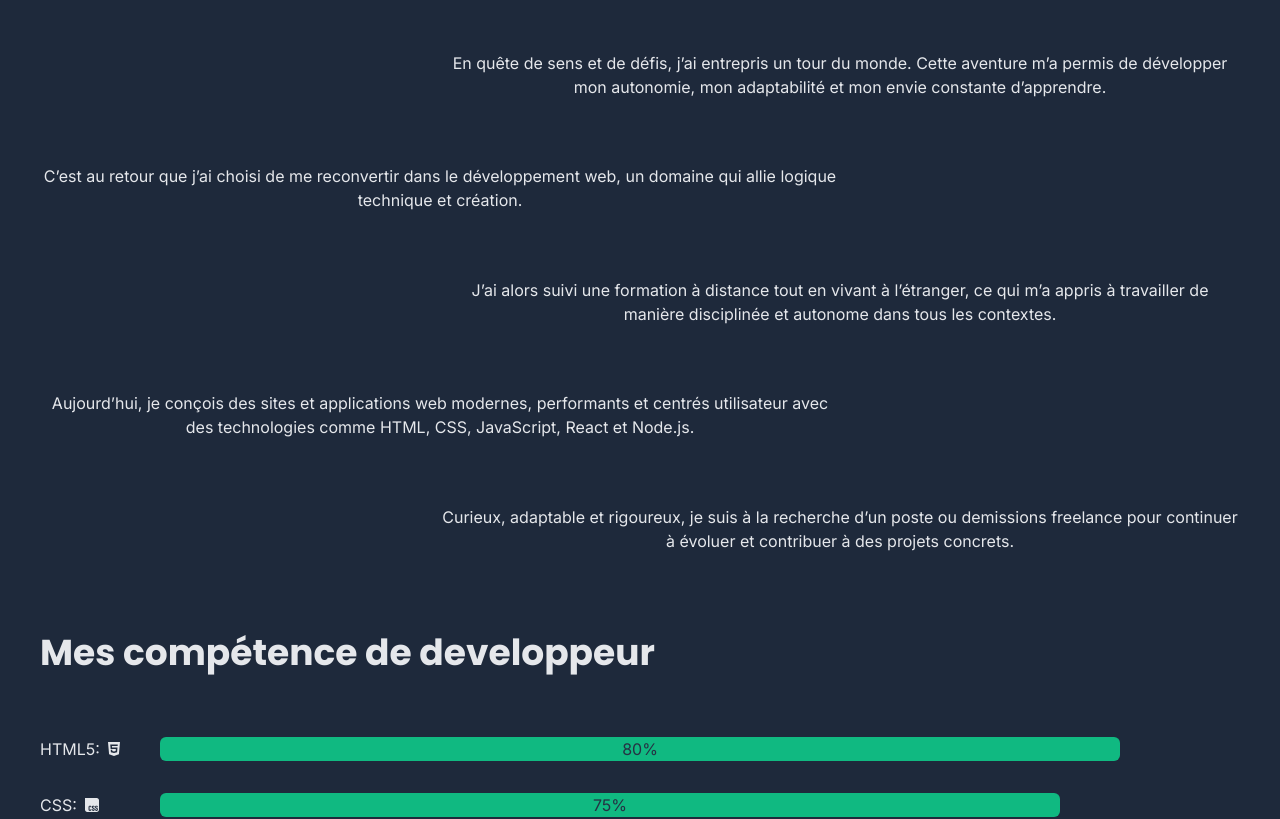
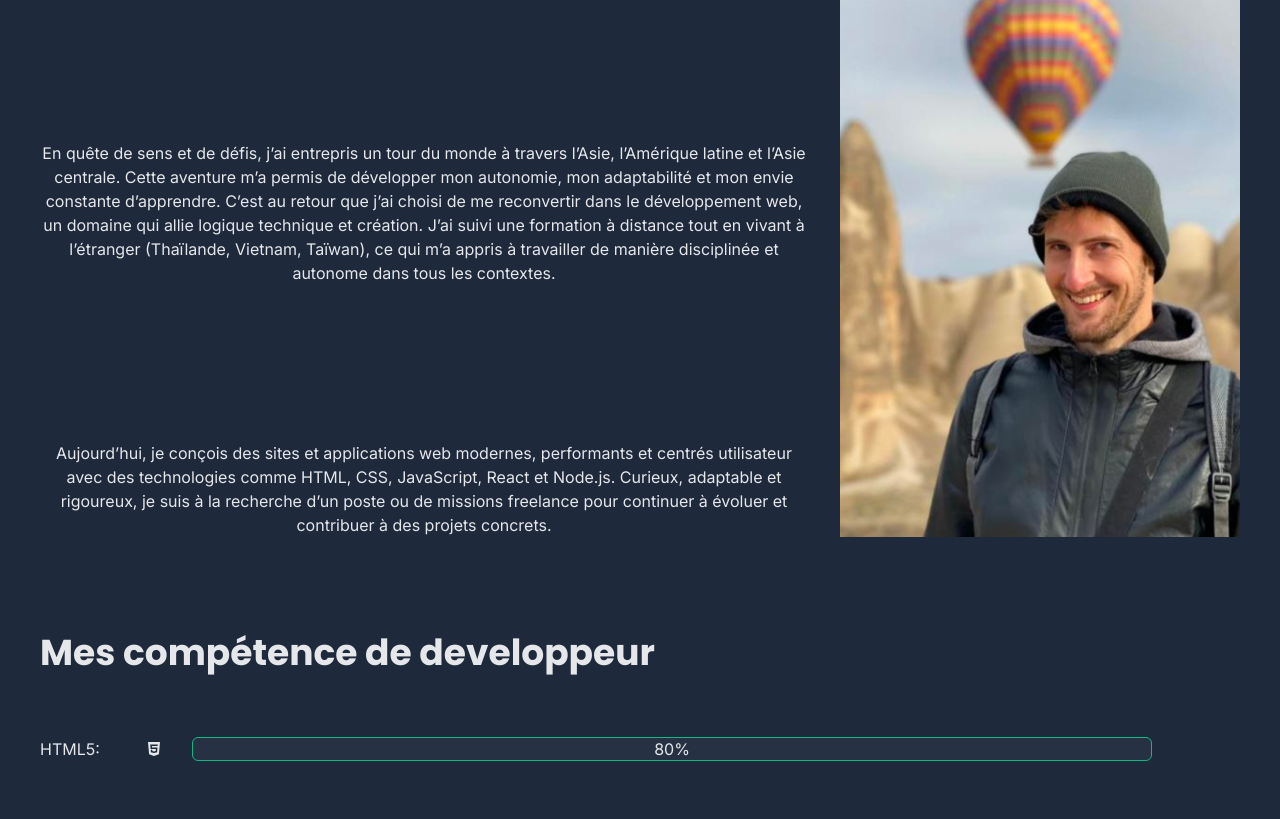
Before and after one commit to aurelienrnd/portfolio, a React (Vite) app: page / in a window 1280 px wide. Shown: the part 1031-1850 px from the top of the page. Built offline with nearby package versions, Linux system fonts and the light colour scheme.

Commit message:
feature : refonte about et correctioin bug skilles

```diff
--- a/src/compoments/layout/Footer.tsx
+++ b/src/compoments/layout/Footer.tsx
@@ -1,6 +1,6 @@
 function Footer() {
   return (
-    <footer id="footer" className="w-full flex px-8">
+    <footer className="border-1">
       <span>-- FOOTER --</span>
     </footer>
   );
--- a/src/compoments/pages/homePage/HomePage.tsx
+++ b/src/compoments/pages/homePage/HomePage.tsx
@@ -13,7 +13,7 @@ import Skill from './sections/Skilles.tsx';
  */
 function HomePage(): React.JSX.Element {
   return (
-    <main>
+    <main id="home-page">
       <Banner />
       <About />
       <Skill />
--- a/src/compoments/pages/homePage/sections/About.tsx
+++ b/src/compoments/pages/homePage/sections/About.tsx
@@ -1,4 +1,4 @@
-import { useEffect, useRef, useState } from 'react';
+import phtoProfil from '../../../../assets/Screenshot_20250428-230534.png';
 
 /** Section About
  * @description Affiche la section About
@@ -6,109 +6,44 @@ import { useEffect, useRef, useState } from 'react';
  */
 function About(): React.JSX.Element {
   //Gestion de l'etat de chaque phrase
-  const [isVisible, setIsVisible] = useState([
-    false,
-    false,
-    false,
-    false,
-    false,
-    false,
-  ]);
-
-  //Contient les info de chaque phrase
-  const sentenceList = [
-    {
-      text: 'Après 10 ans dans l’industrie en tant qu’opérateur et pilote de ligne industriel, j’ai décidé de donner un nouveau souffle à mon parcours.',
-      classStyle: 'slide-left',
-      ref: useRef<HTMLSpanElement>(null),
-      kef: 'santance0',
-    },
-    {
-      text: 'En quête de sens et de défis, j’ai entrepris un tour du monde. Cette aventure m’a permis de développer mon autonomie, mon adaptabilité et mon envie constante d’apprendre.',
-      classStyle: 'self-end slide-right',
-      ref: useRef<HTMLSpanElement>(null),
-      key: 'santance1',
-    },
-    {
-      text: 'C’est au retour que j’ai choisi de me reconvertir dans le développement web, un domaine qui allie logique technique et création.',
-      classStyle: 'slide-left',
-      ref: useRef<HTMLSpanElement>(null),
-      key: 'santance2',
-    },
-    {
-      text: 'J’ai alors suivi une formation à distance tout en vivant à l’étranger, ce qui m’a appris à travailler de manière disciplinée et autonome dans tous les contextes.',
-      classStyle: 'self-end slide-right',
-      ref: useRef<HTMLSpanElement>(null),
-      key: 'santance3',
-    },
-    {
-      text: 'Aujourd’hui, je conçois des sites et applications web modernes, performants et centrés utilisateur avec des technologies comme HTML, CSS, JavaScript, React et Node.js.',
-      classStyle: 'slide-left',
-      ref: useRef<HTMLSpanElement>(null),
-      key: 'santance4',
-    },
-    {
-      text: 'Curieux, adaptable et rigoureux, je suis à la recherche d’un poste ou demissions freelance pour continuer à évoluer et contribuer à des projets concrets.',
-      classStyle: 'self-end slide-right',
-      ref: useRef<HTMLSpanElement>(null),
-      key: 'santance5',
-    },
-  ];
-
-  useEffect(() => {
-    // Pour chaque phrase
-    sentenceList.map((sentence, index) => {
-      // Je créer un observateur
-      const observer = new IntersectionObserver(
-        elements => {
-          elements.forEach(element => {
-            // Si l'element rentre dans le viewpoint
-            if (element.isIntersecting) {
-              // Je l'affiche
-              setIsVisible(prev => {
-                const newState = [...prev];
-                newState[index] = true;
-                return newState;
-              });
-            }
-          });
-        },
-        { threshold: 0.1 }
-      );
-
-      // J'associe la phrase a l'observateur
-      const currentRef = sentence.ref.current;
-      if (currentRef) {
-        observer.observe(currentRef);
-      }
-
-      // Je stop l'observation
-      return () => {
-        if (currentRef) {
-          observer.unobserve(currentRef);
-        }
-      };
-    });
-  });
 
   return (
-    <section id="about" className="flex flex-col gap-8 md:gap-16">
+    <section id="about" className="flex flex-col gap-8 md:gap-16 pb-8">
       <h2>Mon parcours de développeur</h2>
+      <div className="flex flex-col-reverse md:flex-row items-center gap-8 h-full">
+        <div className="flex flex-col gap-4 md:gap-0 justify-between text-center md:w-2/3 h-full">
+          <p>
+            Après 10 ans dans l’industrie en tant qu’opérateur et pilote de
+            ligne, j’ai décidé de donner un nouveau souffle à mon parcours.
+          </p>
+          <p>
+            En quête de sens et de défis, j’ai entrepris un tour du monde à
+            travers l’Asie, l’Amérique latine et l’Asie centrale. Cette aventure
+            m’a permis de développer mon autonomie, mon adaptabilité et mon
+            envie constante d’apprendre. C’est au retour que j’ai choisi de me
+            reconvertir dans le développement web, un domaine qui allie logique
+            technique et création. J’ai suivi une formation à distance tout en
+            vivant à l’étranger (Thaïlande, Vietnam, Taïwan), ce qui m’a appris
+            à travailler de manière disciplinée et autonome dans tous les
+            contextes.
+          </p>
+          <p>
+            Aujourd’hui, je conçois des sites et applications web modernes,
+            performants et centrés utilisateur avec des technologies comme HTML,
+            CSS, JavaScript, React et Node.js. Curieux, adaptable et rigoureux,
+            je suis à la recherche d’un poste ou de missions freelance pour
+            continuer à évoluer et contribuer à des projets concrets.
+          </p>
+        </div>
 
-      <div className="h-full flex flex-col gap-4 md:gap-0 md:justify-between pb-4">
-        {sentenceList.map((sentence, index) => (
-          <span
-            ref={sentence.ref}
-            key={`${sentence.key}-${index}`}
-            className={`
-              ${isVisible[index] ? `${sentence.classStyle}` : 'opacity-0'}
-              w-2/3 md:text-center`}
-          >
-            {sentence.text}
-          </span>
-        ))}
+        <img
+          src={phtoProfil}
+          alt="photo Aurélien Aranud"
+          className="w-2/3 md:w-1/3 md:h-full object-cover"
+        />
       </div>
     </section>
   );
 }
 export default About;
+//TODO - reécrire le paragraphe
--- a/src/compoments/pages/homePage/sections/Skilles.tsx
+++ b/src/compoments/pages/homePage/sections/Skilles.tsx
@@ -87,9 +87,9 @@ function Skilles() {
   });
 
   return (
-    <section id="skilles" className="flex flex-col gap-8 md:gap-16">
+    <section id="skilles" className="flex flex-col gap-8 md:gap-16 md:pb-4">
       <h2>Mes compétence de developpeur</h2>
-      <div className="flex flex-col gap-8">
+      <div className="flex flex-col h-full justify-between ">
         {skilles.map((skill, index) => (
           <Skill
             key={`${skill.technologie}-${index}`}
--- a/src/compoments/utility/Skill.tsx
+++ b/src/compoments/utility/Skill.tsx
@@ -14,19 +14,19 @@ interface SkillProps {
 
 function Skill({ skill, index, isVisible }: SkillProps) {
   return (
-    <div className="flex flex-col md:flex-row">
-      <div className="flex gap-2 items-center w-30">
+    <div className="md:flex md:gap-8">
+      <div className="flex gap-2 md:justify-between items-center md:w-1/10 ">
         <p className="">{skill.technologie}</p>
         <FontAwesomeIcon icon={skill.logo} />
       </div>
 
-      <div className="flex items-center" style={{ width: skill.maitrise }}>
+      <div className="" style={{ width: skill.maitrise }}>
         <div
-          className={`bg-color-three h-6 justify-center rounded-md flex items-center
+          className={`border-1 border-color-three bg-color-four h-6 justify-center rounded-md flex items-center
             ${isVisible[index] ? 'fake-loader' : 'opacity-0'}`}
           ref={skill.ref}
         >
-          <span className=" text-color-four">{skill.maitrise}</span>
+          <span>{skill.maitrise}</span>
         </div>
       </div>
     </div>
--- a/src/styles/style.css
+++ b/src/styles/style.css
@@ -35,7 +35,10 @@
     @apply min-h-85 max-h-320;
   }
 
-  #skilles,
+  #skilles {
+    @apply md:h-screen md:max-h-250 h-120 w-full pt-16;
+  }
+
   #about {
     @apply md:h-screen md:max-h-250 min-h-150 w-full pt-16;
   }
```
Also changed, not shown: src/assets/Screenshot_20250428-230534.png (added).
